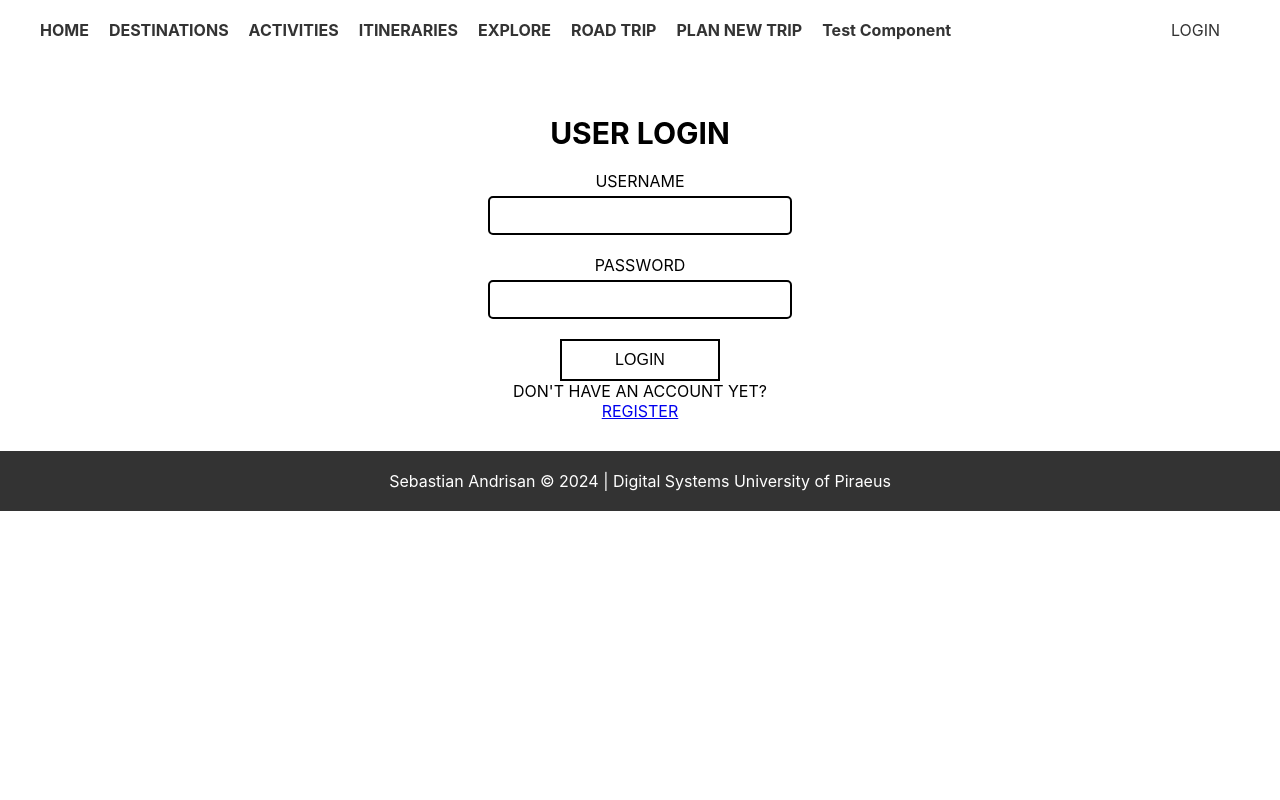
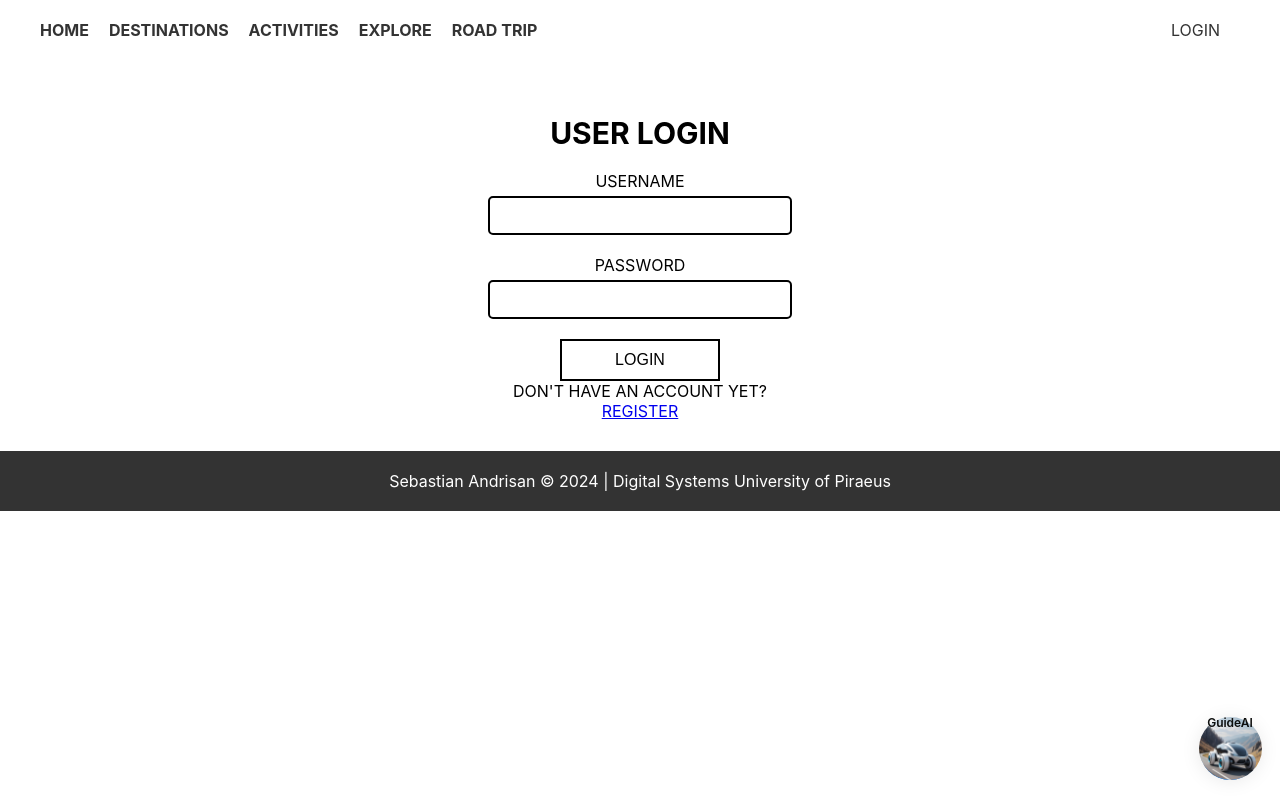
Before and after one commit to andrisanseb/balkan-thesis-frontend, a React (Create React App) app: page /login in a window 1280 px wide. Built offline with nearby package versions, Linux system fonts and the light colour scheme.

Commit message:
Added Chat Assistant: consumes API (AI text generator). + some code cleaning

```diff
--- a/src/App.js
+++ b/src/App.js
@@ -28,6 +28,7 @@ import RoadTripOLD from "./components/planNewTrip/RoadTrip";
 import RoadTripManual from "./components/planNewTrip/RoadTripManual";
 import RoadTrip from "./components/roadTrip/RoadTrip";
 import MapWithOpenStreetMapProvider from "./components/test/MapWithOpenStreetMapProvider";
+import Assistant from "./components/Assistant"
 
 
 export default function App() {
@@ -83,6 +84,7 @@ export default function App() {
         </div>
       )}
       <main>
+        <Assistant/>
         <Routes>
         <Route path="" element = {<Home />} />
         <Route path="/get-started" element = {<GetStarted/>} />
--- /dev/null
+++ b/src/components/Assistant.js
@@ -0,0 +1,106 @@
+import React, { useState } from 'react';
+import '../styles/Assistant.css';
+import { FontAwesomeIcon } from '@fortawesome/react-fontawesome';
+import { faPaperPlane } from '@fortawesome/free-solid-svg-icons';
+
+
+const Assistant = () => {
+    const [isOpen, setIsOpen] = useState(false);
+    const [message, setMessage] = useState('');
+    const [chatHistory, setChatHistory] = useState([]);
+    const [loading, setLoading] = useState(false);
+
+    let icon = process.env.PUBLIC_URL + '/assistant.jpg';
+
+    const toggleChat = () => {
+        setIsOpen(!isOpen);
+    };
+
+    const handleMessageChange = (event) => {
+        setMessage(event.target.value);
+    };
+
+    const handleSendMessage = () => {
+        if (message.trim() !== '') {
+            setLoading(true);
+
+            // Add user message to chat history
+            const newUserMessage = { text: message, fromUser: true };
+            setChatHistory([...chatHistory, newUserMessage]);
+
+
+            // Fetch bot response from API
+            const url = 'https://models3.p.rapidapi.com/?model_id=27&prompt=' + encodeURIComponent(message);
+            const options = {
+                method: 'POST',
+                headers: {
+                    'content-type': 'application/json',
+                    'X-RapidAPI-Key': 'bf5fe43074msh65fcb7ca1d9c562p11533djsn0156473d1a3a',
+                    'X-RapidAPI-Host': 'models3.p.rapidapi.com'
+                },
+                body: JSON.stringify({}) // No need to send any data in the body
+            };
+
+            fetch(url, options)
+                .then(response => response.json()) // Parse JSON response
+                .then(data => {
+                    // Extract content and add bot response to chat history
+                    const botResponse = { text: data.content, fromUser: false };
+                    setChatHistory(prevChatHistory => [...prevChatHistory, botResponse]);
+                    setLoading(false);
+                })
+                .catch(error => console.error(error));
+
+
+            // Clear message input
+            setMessage('');
+        }
+    };
+
+    // Prevent closing the chat when clicking inside the chat body
+    const handleChatBodyClick = (event) => {
+        event.stopPropagation();
+    };
+
+    return (
+        <div className={`floating-chat ${isOpen ? 'open' : ''}`} onClick={toggleChat}>
+            {/* Chat icon */}
+            <div className="chat-icon">
+                <img src={icon} alt="Chat Icon" />
+            </div>
+            {/* Small text at the bottom */}
+            <div className="small-text">GuideAI</div>
+            {/* Chat body */}
+            {isOpen && (
+                <div className="chat-body" onClick={handleChatBodyClick}>
+                    {/* Chat messages */}
+                    {chatHistory.map((msg, index) => (
+                        <div key={index} className={`chat-message ${msg.fromUser ? 'from-user' : ''}`}>
+                            <div className={`message ${msg.fromUser ? 'left' : 'right'}`}>
+                                <p>{msg.text}</p>
+                            </div>
+                        </div>
+                    ))}
+                    {/* Loading indicator */}
+                    {loading && <div className="loading-indicator">Hmm..</div>}
+                    {/* Message input field */}
+                    <input
+                        type="text"
+                        className='chat-input'
+                        placeholder="Type your message..."
+                        value={message}
+                        onChange={handleMessageChange}
+                    />
+                    {/* Send message button */}
+                    <button className='send-button' onClick={handleSendMessage}>
+                        <FontAwesomeIcon icon={faPaperPlane} />
+                    </button>
+                </div>
+            )}
+        </div>
+    );
+
+
+};
+
+export default Assistant;
--- a/src/components/Nav.js
+++ b/src/components/Nav.js
@@ -33,11 +33,11 @@ export const NavBar = () => {
                     <NavLink to="/get-started">HOME</NavLink>
                     <NavLink to="/explore/destinations">DESTINATIONS</NavLink>
                     <NavLink to="/activities">ACTIVITIES</NavLink>
-                    <NavLink to="/itineraries">ITINERARIES</NavLink>
+                    {/* <NavLink to="/itineraries">ITINERARIES</NavLink> */}
                     <NavLink to="/explore">EXPLORE</NavLink>
                     <NavLink to="/roadTrip">ROAD TRIP</NavLink>
-                    <NavLink to="/planNewTrip">PLAN NEW TRIP</NavLink>
-                    <NavLink to="/test">Test Component</NavLink>
+                    {/* <NavLink to="/planNewTrip">PLAN NEW TRIP</NavLink> */}
+                    {/* <NavLink to="/test">Test Component</NavLink> */}
 
 
                 </div>
--- /dev/null
+++ b/src/styles/Assistant.css
@@ -0,0 +1,110 @@
+/* Floating chat container */
+.floating-chat {
+    position: fixed;
+    bottom: 20px;
+    right: 20px;
+    width: 60px;
+    height: 60px;
+    border-radius: 50%;
+    box-shadow: 0 0 20px rgba(0, 0, 0, 0.1);
+    background-color: #007bff;
+    z-index: 1000;
+    display: flex;
+    justify-content: center;
+    align-items: center;
+    transition: background-color 0.4s ease; /* Add transition for smooth animation */
+}
+
+/* Chat icon */
+.chat-icon img {
+    width: 63px; /* Adjust the size of the chat icon */
+    height: 63px;
+    border-radius: 50%;
+    cursor: pointer;
+}
+
+/* Chat body */
+.chat-body {
+    display: none;
+    position: absolute;
+    bottom: 80px; /* Adjust distance from the bottom as needed */
+    right: 0px; /* Adjust distance from the right as needed */
+    width: 240px;
+    max-height: 300px; /* Limit height of the chat body */
+    overflow-y: auto; /* Add scrollbar when content overflows */
+    padding: 10px;
+    border-radius: 10px;
+    box-shadow: 0 0 20px rgba(0, 0, 0, 0.1);
+    background-color: #f0f0f0; /* Change background color for better contrast */
+    z-index: 999;
+}
+
+/* Open state for chat body */
+.floating-chat.open .chat-body {
+    display: block;
+}
+
+/* Small text at the bottom */
+.floating-chat .small-text {
+    position: absolute;
+    top: -5px;
+    font-size: 12px;
+    color: #0d0e0d;
+    font-weight: 600;
+}
+
+/* Hover effect for chat icon */
+.floating-chat:hover {
+    background-color: #0056b3; /* Darker shade on hover */
+}
+
+
+
+/* Chat messages */
+.chat-message {
+    margin-bottom: 10px;
+}
+
+/* Bot message */
+.message.right {
+    background-color: #007bff; /* Blue color for user messages */
+    color: #fff; /* White text color */
+    border-top-right-radius: 0;
+    margin-left: auto;
+}
+
+/* User response */
+.message.left {
+    background-color: #cabfbf; /* Light gray color for bot responses */
+    color: #000; /* Black text color */
+    border-top-left-radius: 0;
+    margin-right: auto;
+
+}
+
+/* Message container */
+.message {
+    width: fit-content; /* Adjust width based on content */
+    font-size: 11px;
+    max-width: 88%; /* Limit message width to 80% of chat body */
+    padding: 10px;
+    border-radius: 10px;
+}
+
+
+/* Input field */
+.chat-input {
+    width: calc(100% - 60px); /* Adjust width to fit send button */
+    padding: 10px;
+    border-radius: 5px;
+}
+
+/* Send button */
+.send-button {
+    padding: 10px;
+    border-radius: 5px;
+    background-color: #070707;
+    color: #fff;
+    border: none;
+    cursor: pointer;
+}
--- a/src/styles/GetStarted.css
+++ b/src/styles/GetStarted.css
@@ -21,12 +21,6 @@
     width: 48%;
 }
 
-/* p {
-    color:brown;
-    font-size: 30px;
-    background-color: aliceblue;
-} */
-
 @media (max-width: 768px) {
     .get-started-container {
         flex-direction: column;
```
Also changed, not shown: src/components/auth/RegisterForm.js (+10 -47 lines), public/assistant.jpg (added), 1 other file (tests, documents, lock files or other folders).
